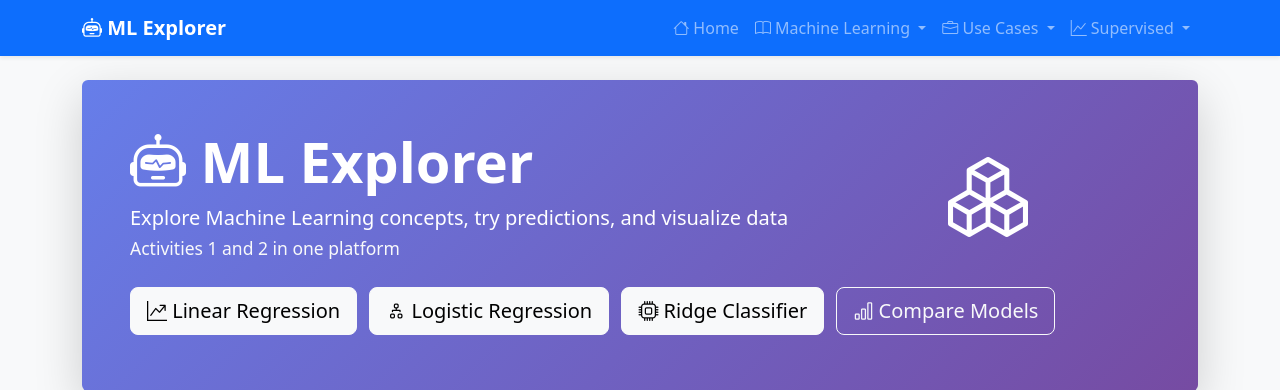
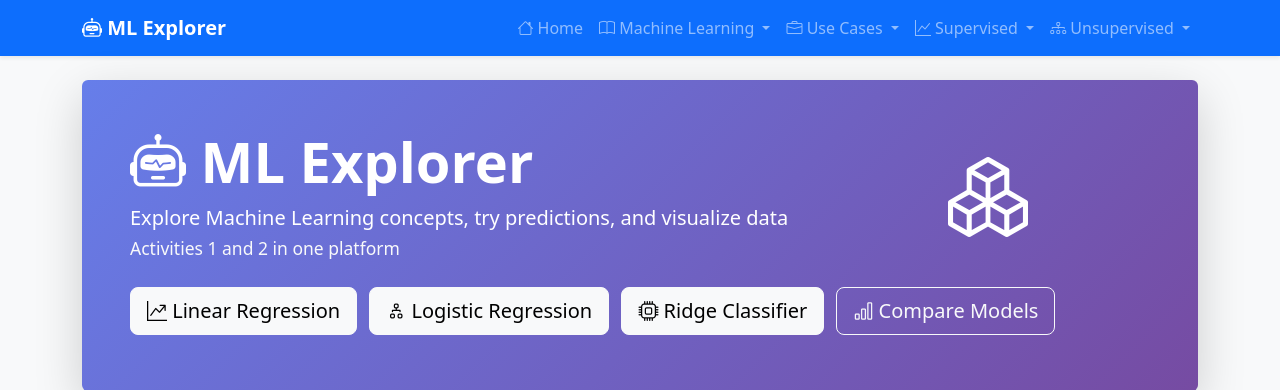
Before and after one commit to deibygomez249-cmd/Machine-Learning, a Flask app: page / in a window 1280 px wide. Shown: the top 390 px of the page. Run offline with Flask 3, Linux system fonts and the light colour scheme.

Commit message:
Integrate unsupervised module into navigation and update documentation

```diff
--- a/app.py
+++ b/app.py
@@ -17,6 +17,12 @@ from models.ridge_classifier import (
     train_ridge_model, predict_academic_risk, generate_ridge_plot,
     get_ridge_metrics
 )
+from models.clustering import (
+    load_clean_data, get_dataset_info, select_manual_sample,
+    run_manual_kmeans, fit_sklearn_kmeans, interpret_clusters,
+    plot_manual_iteration, plot_sklearn_clusters, plot_variance
+)
+from sklearn.preprocessing import StandardScaler
 
 app = Flask(__name__)
 
@@ -191,7 +197,8 @@ def logistic_application():
 @app.route('/logistic-regression/metrics')
 def logistic_metrics():
     metrics = get_logistic_metrics(logistic_model)
-    return render_template('logistic_regression/metrics.html', metrics=metrics, info=logistic_info)
+    return render_template('logistic_regression/metrics.html',
+                           metrics=metrics, info=logistic_info)
 
 
 @app.route('/ridge-classifier/concepts')
@@ -226,7 +233,8 @@ def ridge_application():
 @app.route('/ridge-classifier/metrics')
 def ridge_metrics():
     metrics = get_ridge_metrics(ridge_model)
-    return render_template('ridge_classifier/metrics.html', metrics=metrics, info=ridge_info)
+    return render_template('ridge_classifier/metrics.html',
+                           metrics=metrics, info=ridge_info)
 
 
 @app.route('/comparison')
@@ -247,7 +255,66 @@ def comparison():
     )
 
 
+@app.route('/unsupervised/concepts')
+def unsupervised_concepts():
+    return render_template('unsupervised/concepts.html')
+
+
+@app.route('/unsupervised/manual')
+def unsupervised_manual():
+    info = get_dataset_info()
+    df = load_clean_data()
+    sample = select_manual_sample(df)
+    manual_result = run_manual_kmeans(sample)
+
+    scaler = StandardScaler()
+    scaler.fit(sample[['vehicle_age', 'mileage']])
+
+    plots = []
+    for iteration in manual_result['iterations']:
+        plot_url = plot_manual_iteration(
+            sample,
+            np.array(iteration['assignments']),
+            np.array(iteration['centroids_after']),
+            scaler,
+            iteration['iteration']
+        )
+        plots.append(plot_url)
+
+    variance_plot = plot_variance(manual_result['iterations'])
+
+    return render_template(
+        'unsupervised/manual.html',
+        info=info,
+        manual=manual_result,
+        plots=plots,
+        variance_plot=variance_plot
+    )
+
+
+@app.route('/unsupervised/clustering')
+def unsupervised_clustering():
+    info = get_dataset_info()
+    df = load_clean_data()
+    result = fit_sklearn_kmeans(df)
+    interpretations = interpret_clusters(result['summary'])
+    plot_url = plot_sklearn_clusters(result['df_result'], result['centroids_original'])
+
+    preview = result['df_result'][[
+        'brand', 'model', 'model_year', 'vehicle_age',
+        'mileage', 'price', 'cluster'
+    ]].head(100).to_dict(orient='records')
+
+    return render_template(
+        'unsupervised/clustering.html',
+        info=info,
+        result=result,
+        interpretations=interpretations,
+        plot_url=plot_url,
+        preview=preview
+    )
+
+
 if __name__ == '__main__':
     port = int(os.environ.get('PORT', 5000))
     app.run(debug=True, host='0.0.0.0', port=port)
-    #app.py actividad 1 y 2
--- a/templates/base.html
+++ b/templates/base.html
@@ -71,6 +71,17 @@
                         <li><a class="dropdown-item" href="{{ url_for('comparison') }}"><i class="bi bi-bar-chart"></i> Model Comparison</a></li>
                     </ul>
                 </li>
+                <!-- Newly added Unsupervised dropdown -->
+                <li class="nav-item dropdown">
+                    <a class="nav-link dropdown-toggle" href="#" data-bs-toggle="dropdown">
+                        <i class="bi bi-diagram-3"></i> Unsupervised
+                    </a>
+                    <ul class="dropdown-menu">
+                        <li><a class="dropdown-item" href="{{ url_for('unsupervised_concepts') }}">Concepts</a></li>
+                        <li><a class="dropdown-item" href="{{ url_for('unsupervised_manual') }}">Manual Exercise</a></li>
+                        <li><a class="dropdown-item" href="{{ url_for('unsupervised_clustering') }}">Clustering Application</a></li>
+                    </ul>
+                </li>
             </ul>
         </div>
     </div>
```
Also changed, not shown: README.md.
